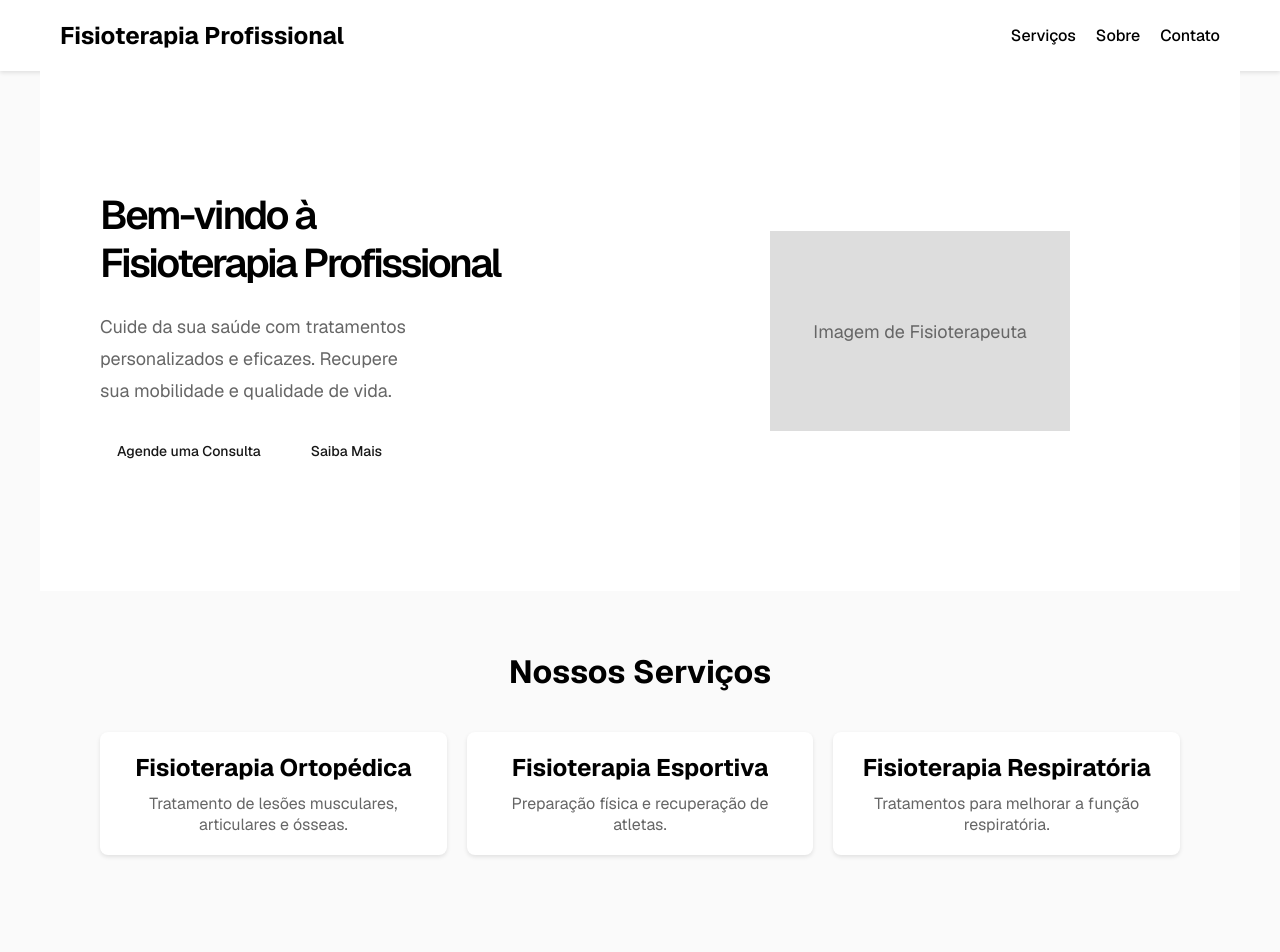
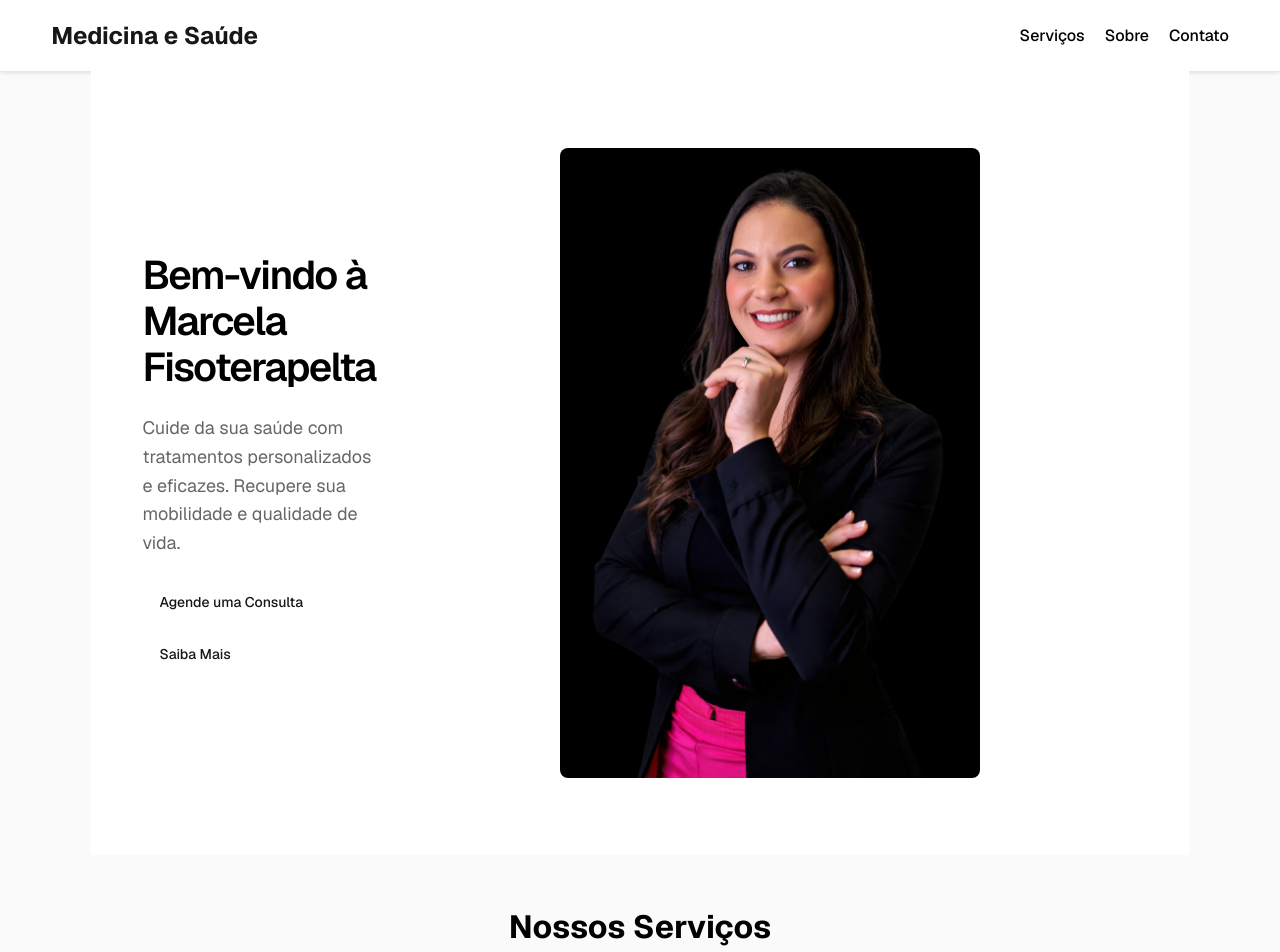
Before and after one commit to Fabioalbuqueque/mxfisio, a Next.js app: page / in a window 1280 px wide. Shown: the top 952 px of the page. Built offline with nearby package versions, Linux system fonts and the light colour scheme.

Commit message:
alteração foto perfil e mundanças de css resposivo

```diff
--- a/src/app/page.js
+++ b/src/app/page.js
@@ -7,7 +7,7 @@ export default function Home() {
     <div className={styles.page}>
       <header className={styles.header}>
         <div className={styles.logo}>
-          <h1>Fisioterapia Profissional</h1>
+          <h2>Medicina e Saúde</h2>
         </div>
         <nav className={styles.nav}>
           <Link href="#servicos">Serviços</Link>
@@ -18,7 +18,7 @@ export default function Home() {
       <main className={styles.main}>
         <section className={styles.hero}>
           <div className={styles.intro}>
-            <h1>Bem-vindo à Fisioterapia Profissional</h1>
+            <h1>Bem-vindo à Marcela Fisoterapelta </h1>
             <p>Cuide da sua saúde com tratamentos personalizados e eficazes. Recupere sua mobilidade e qualidade de vida.</p>
             <div className={styles.ctas}>
               <Link href="#contato" className="primary">Agende uma Consulta</Link>
@@ -26,8 +26,9 @@ export default function Home() {
             </div>
           </div>
           <div className={styles.heroImage}>
-            {/* Placeholder para imagem */}
-            <div className={styles.placeholderImage}>Imagem de Fisioterapeuta</div>
+
+            <div className={styles.placeholderImage}><Image src="/marcelaaa.png" alt="Imagem de Fisioterapia" width={600} height={400} /></div>
+
           </div>
         </section>
         <section id="servicos" className={styles.section}>
@@ -54,13 +55,12 @@ export default function Home() {
         </section>
         <section id="contato" className={styles.section}>
           <h2>Entre em Contato</h2>
-          <p>Telefone: (11) 99999-9999</p>
-          <p>Email: contato@fisioterapia.com</p>
-          <p>Endereço: Rua Exemplo, 123 - São Paulo, SP</p>
+          <p>WhatsApp: (81) 99684-8464</p>
+          <p>Endereço: Rua Dona Ada Vieira, 112 - Poco, Recife PE</p>
         </section>
       </main>
       <footer className={styles.footer}>
-        <p>&copy; 2023 Fisioterapia Profissional. Todos os direitos reservados.</p>
+        <p>&copy; 2026 Marcela Xavier . Todos os direitos reservados.</p>
       </footer>
     </div>
   );
--- a/src/app/page.module.css
+++ b/src/app/page.module.css
@@ -8,6 +8,9 @@
   --button-primary-hover: #383838;
   --button-secondary-hover: #f2f2f2;
   --button-secondary-border: #ebebeb;
+
+  --container-max-width: 1200px;
+  --container-padding: clamp(16px, 4vw, 60px);
 
   display: flex;
   min-height: 100vh;
@@ -20,7 +23,7 @@
   display: flex;
   justify-content: space-between;
   align-items: center;
-  padding: 20px 60px;
+  padding: clamp(12px,2.5vw,20px) var(--container-padding);
   background-color: var(--foreground);
   box-shadow: 0 2px 4px rgba(0,0,0,0.1);
 }
@@ -30,9 +33,11 @@
   color: var(--text-primary);
 }
 
+
 .nav {
   display: flex;
   gap: 20px;
+  flex-wrap: wrap;
 }
 
 .nav a {
@@ -44,36 +49,48 @@
   display: flex;
   flex-direction: column;
   width: 100%;
-  max-width: 1200px;
+  max-width: var(--container-max-width);
   margin: 0 auto;
-  padding: 0;
+  padding: 0 var(--container-padding);
 }
 
 .hero {
   display: flex;
   align-items: center;
   justify-content: space-between;
-  padding: 120px 60px;
+  padding: clamp(32px,6vw,100px) var(--container-padding);
   background-color: var(--foreground);
-  gap: 40px;
+  gap: 24px;
 }
 
 .heroImage {
-  flex: 1;
+  flex: 1 1 50%;
+  min-width: 0; /* evita overflow em flex children */
   display: flex;
   justify-content: center;
   align-items: center;
+  color: transparent;
 }
 
 .placeholderImage {
-  width: 300px;
-  height: 200px;
-  background-color: #ddd;
+  width: 100%;
+  max-width: 420px;
+  aspect-ratio: 3 / 2;
+  color: transparent;
   display: flex;
   align-items: center;
   justify-content: center;
-  color: #666;
   font-size: 18px;
+}
+
+.heroImage img,
+.placeholderImage img {
+  width: 100%;
+  height: auto; /* mantém proporção real da imagem */
+  object-fit: cover;
+  display: block;
+  border-radius: 8px;
+  max-width: 100%;
 }
 
 .intro {
@@ -87,19 +104,17 @@
 
 .intro h1 {
   max-width: 500px;
-  font-size: 40px;
+  font-size: clamp(28px, 4vw, 40px);
   font-weight: 600;
-  line-height: 48px;
-  letter-spacing: -2.4px;
-  text-wrap: balance;
+  line-height: 1.15;
+  letter-spacing: -0.04em;
   color: var(--text-primary);
 }
 
 .intro p {
-  max-width: 440px;
-  font-size: 18px;
-  line-height: 32px;
-  text-wrap: balance;
+  max-width: 640px;
+  font-size: clamp(15px, 2.2vw, 18px);
+  line-height: 1.6;
   color: var(--text-secondary);
 }
 
@@ -108,8 +123,9 @@
   flex-direction: row;
   width: 100%;
   max-width: 440px;
-  gap: 16px;
+  gap: 12px;
   font-size: 14px;
+  flex-wrap: wrap;
 }
 
 .ctas a {
@@ -150,7 +166,7 @@ a.secondary {
 }
 
 .section {
-  padding: 60px;
+  padding: clamp(28px,4vw,60px) var(--container-padding);
   text-align: center;
 }
 
@@ -161,19 +177,16 @@ a.secondary {
 }
 
 .services {
-  display: flex;
-  justify-content: space-around;
+  display: grid;
+  grid-template-columns: repeat(auto-fit, minmax(220px, 1fr));
   gap: 20px;
-  flex-wrap: wrap;
 }
 
 .service {
-  flex: 1;
-  min-width: 250px;
   padding: 20px;
   background-color: var(--foreground);
   border-radius: 8px;
-  box-shadow: 0 2px 4px rgba(0,0,0,0.1);
+  box-shadow: 0 2px 4px rgba(0,0,0,0.08);
 }
 
 .service h3 {
@@ -221,7 +234,26 @@ a.secondary {
   }
 
   .services {
-    flex-direction: column;
+    grid-template-columns: 1fr;
+  }
+  .ctas a {
+    width: 100%;
+    justify-content: center;
+  }
+}
+
+@media (max-width: 900px) {
+  .hero {
+    padding: clamp(24px,5vw,48px) var(--container-padding);
+    gap: 18px;
+  }
+
+  .intro h1 {
+    font-size: clamp(30px, 5vw, 36px);
+  }
+
+  .nav {
+    gap: 12px;
   }
 }
 
```
Also changed, not shown: public/marcelaaa.png (added).
